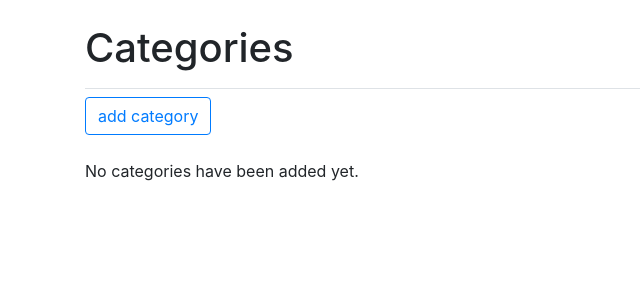
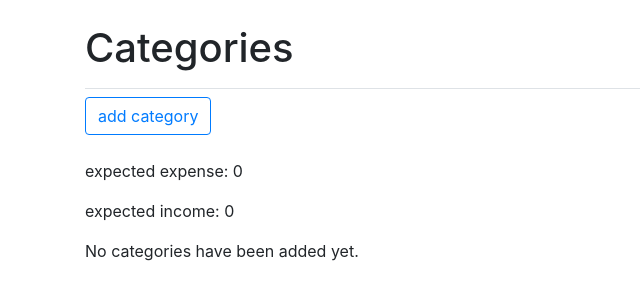
Before and after one commit to komissar2007/budgetta, a Django app: page /categories/ in a window 1280 px wide. Shown: the part 58-358 px from the top of the page, without its empty margins (0-640 px from the left). Run offline with Django 3.2, Linux system fonts and the light colour scheme; the visitor is signed in with stand-in values (Sample User, id 1); data that the repository does not hold is empty; some libraries are stand-ins or nearby versions.

Commit message:
add expected expense/income

```diff
--- a/budgetta_app/templates/budgetta_app/categories.html
+++ b/budgetta_app/templates/budgetta_app/categories.html
@@ -13,7 +13,8 @@
 </div>
 <br>
 <br>
-
+<p> expected expense: {{ expense_sum }}</p>
+<p>expected income: {{ income_sum }} </p>
 {% if categories|length > 0 %}
 <table class="table">
   <thead class="thead-light">
--- a/budgetta_app/templates/budgetta_app/new_category_modal.html
+++ b/budgetta_app/templates/budgetta_app/new_category_modal.html
@@ -9,12 +9,12 @@
                 {% csrf_token %}
                 <div class="form-group">
                     <label for="categoryName">name</label>
-                    <input name="name" type="text" class="form-control" id="categoryName"
+                    <input name="name" type="text" autocomplete="off" class="form-control" id="categoryName"
                            aria-describedby="transactionHelp">
                 </div>
                 <div class="form-group">
                     <label for="limitText">amount</label>
-                    <input name="limit" type="number" class="form-control" id="limitText">
+                    <input name="limit" type="number" autocomplete="off" class="form-control" id="limitText">
                 </div>
                 <div class="form-check">
                     <input name="is_expense" type="checkbox" class="form-check-input" id="IseExpenseCheck">
--- a/budgetta_app/templates/budgetta_app/new_transaction.html
+++ b/budgetta_app/templates/budgetta_app/new_transaction.html
@@ -3,7 +3,7 @@
 {% block content %}
 <p>Add transaction:</p>
 
-<form action="{% url 'budgetta_app:new_transaction' %}" method='post'>
+<form action="{% url 'budgetta_app:new_transaction' %}" autocomplete="off" method='post'>
     {% csrf_token %}
     {{ form.as_p }}
     <button name="submit">add</button>
--- a/budgetta_app/templates/budgetta_app/new_transaction_modal.html
+++ b/budgetta_app/templates/budgetta_app/new_transaction_modal.html
@@ -5,7 +5,7 @@
                 <span aria-hidden="true">&times;</span>
             </button>
             {% block content %}
-            <form action="{% url 'budgetta_app:new_transaction' %}" method='post'>
+            <form action="{% url 'budgetta_app:new_transaction' %}" autocomplete="off" method='post'>
                 {% csrf_token %}
                 <div class="form-group">
                     <label for="transactionName">name</label>
--- a/budgetta_app/views.py
+++ b/budgetta_app/views.py
@@ -77,7 +77,14 @@ def new_transaction(request):
 def categories(request):
     """show all categories"""
     categories = Category.objects.filter(owner=request.user).order_by('date')
-    context = {'categories': categories}
+    expense_sum = 0
+    income_sum = 0
+    for category in categories:
+        if (category.is_expense):
+            expense_sum+=category.limit
+        else:
+            income_sum+=category.limit
+    context = {'categories': categories, 'expense_sum': expense_sum, 'income_sum': income_sum}
     return render(request, 'budgetta_app/categories.html', context)
 
 
```
Also changed, not shown: budgetta/settings.py (+12 -12 lines).
